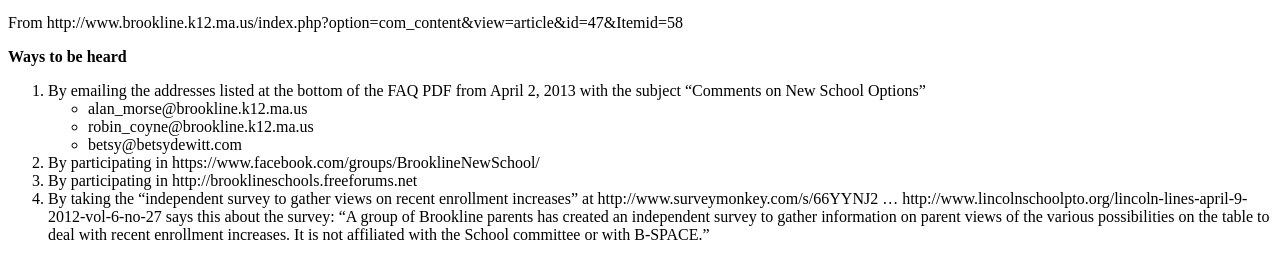
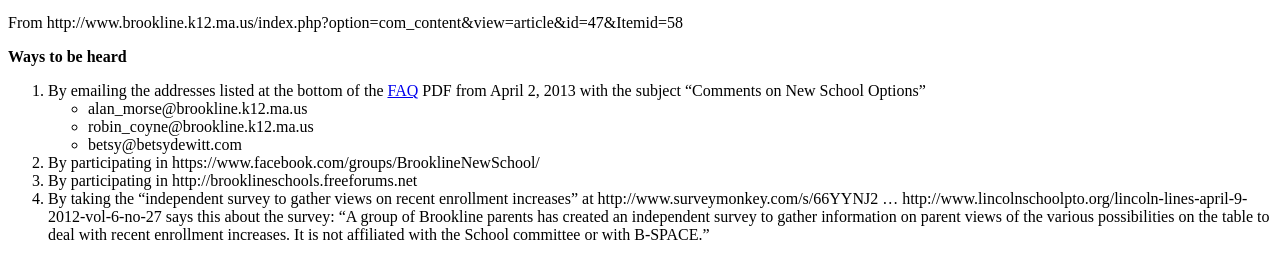
Before and after one commit to coolcorn/b-space, a Jekyll site: the page built from index.md, in a window 1280 px wide. Shown: the part 1465-1722 px from the top of the page. Built offline with Jekyll 4.4.1, drawn with Linux system fonts in a browser that asks for light colours; Markdown is read by kramdown in place of the engine named in the settings.

Commit message:
link to PDF

```diff
--- a/index.md
+++ b/index.md
@@ -44,7 +44,7 @@ From http://www.brookline.k12.ma.us/index.php?option=com_content&view=article&id
 
 ## Ways to be heard
 
-1. By emailing the addresses listed at the bottom of the FAQ PDF from April 2, 2013 with the subject "Comments on New School Options"
+1. By emailing the addresses listed at the bottom of the [FAQ][] PDF from April 2, 2013 with the subject "Comments on New School Options"
     - alan_morse@brookline.k12.ma.us
     - robin_coyne@brookline.k12.ma.us
     - betsy@betsydewitt.com
```
Also changed, not shown: 1 other file.
